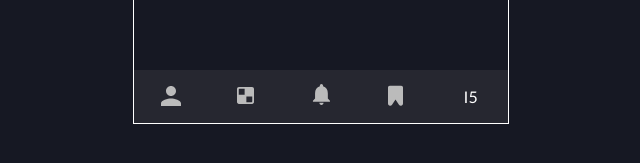
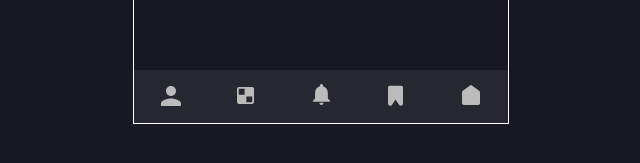
Before and after one commit to abbasnake/scandi, a Vue app in the folder client/: page /#/ in a window 1280 px wide. Shown: the part 545-708 px from the top of the page, without its empty margins (319-959 px from the left). Built offline with nearby package versions, Linux system fonts and the light colour scheme.

Commit message:
icons somewhat done

```diff
--- a/client/src/components/IconArrow.vue
+++ b/client/src/components/IconArrow.vue
@@ -13,9 +13,10 @@ export default {
 <style lang="scss" scoped>
 .icon-arrow {
   fill: #bbbbbb;
-  height: 17px;
+  height: 18px;
   position: relative;
   right: 2px;
+  top: 2px;
   width: 10px;
 }
 </style>
--- /dev/null
+++ b/client/src/components/IconHome.vue
@@ -0,0 +1,19 @@
+<template>
+<svg class="icon-home">
+  <path d="M17,20c1.11,0 2,-0.9 2,-2.02v-10.63c0,-0.65 -0.31,-1.26 -0.84,-1.64l-7.58,-5.46c-0.35,-0.25 -0.82,-0.25 -1.16,0l-7.58,5.46c-0.53,0.38 -0.84,0.99 -0.84,1.64v10.63c0,1.11 0.9,2.02 2,2.02h14" />
+</svg>
+</template>
+
+<script>
+export default {
+  name: 'IconHome'
+}
+</script>
+
+<style lang="scss" scoped>
+.icon-home {
+  fill: #bbbbbb;
+  height: 21px;
+  width: 19px;
+}
+</style>
--- a/client/src/components/Navbar.vue
+++ b/client/src/components/Navbar.vue
@@ -12,7 +12,9 @@
     <button-default>
       <icon-flag></icon-flag>
     </button-default>
-    <button-default>I5</button-default>
+    <button-default>
+      <icon-home></icon-home>
+    </button-default>
   </nav>
 </template>
 
@@ -22,6 +24,7 @@ import IconProfile from '@/components/IconProfile'
 import IconStatistics from '@/components/IconStatistics'
 import IconNotifications from '@/components/IconNotifications'
 import IconFlag from '@/components/IconFlag'
+import IconHome from '@/components/IconHome'
 
 export default {
   name: 'Navbar',
@@ -30,7 +33,8 @@ export default {
     'icon-profile': IconProfile,
     'icon-statistics': IconStatistics,
     'icon-notifications': IconNotifications,
-    'icon-flag': IconFlag
+    'icon-flag': IconFlag,
+    'icon-home': IconHome
   }
 }
 </script>
```
